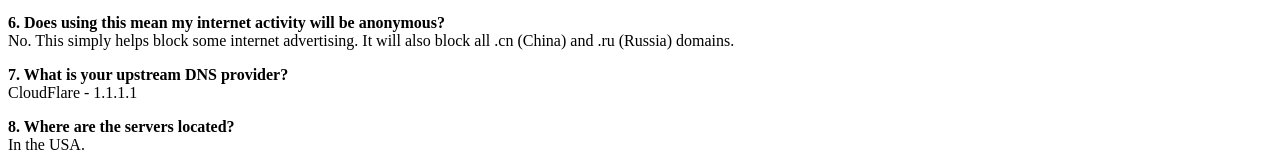
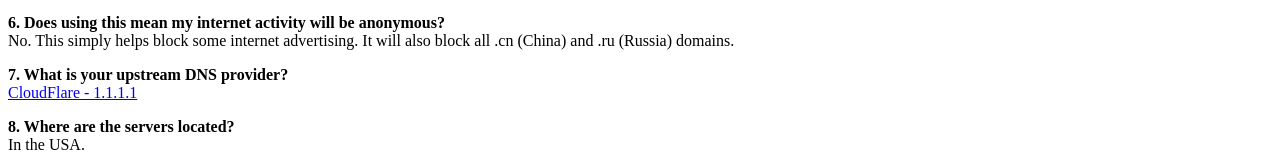
Before and after one commit to irlrobot/p4a, a plain HTML site: page index.html in a window 1280 px wide. Shown: the part 499-655 px from the top of the page. Drawn offline with Linux system fonts and the light colour scheme.

Commit message:
adds hyperlink for 1.1.1.1

```diff
--- a/index.html
+++ b/index.html
@@ -42,7 +42,7 @@
                 </p>
                 <p>
                     <b>7. What is your upstream DNS provider?</b><br>
-                    CloudFlare - 1.1.1.1
+                    <a target="_blank" href="https://1.1.1.1/dns/">CloudFlare - 1.1.1.1</a>
                 </p>
                 <p>
                     <b>8. Where are the servers located?</b><br>
```
